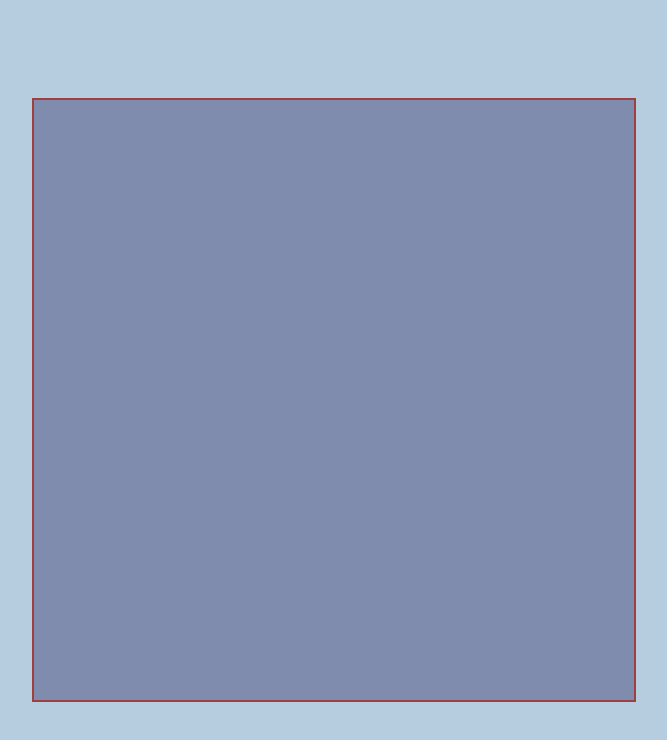
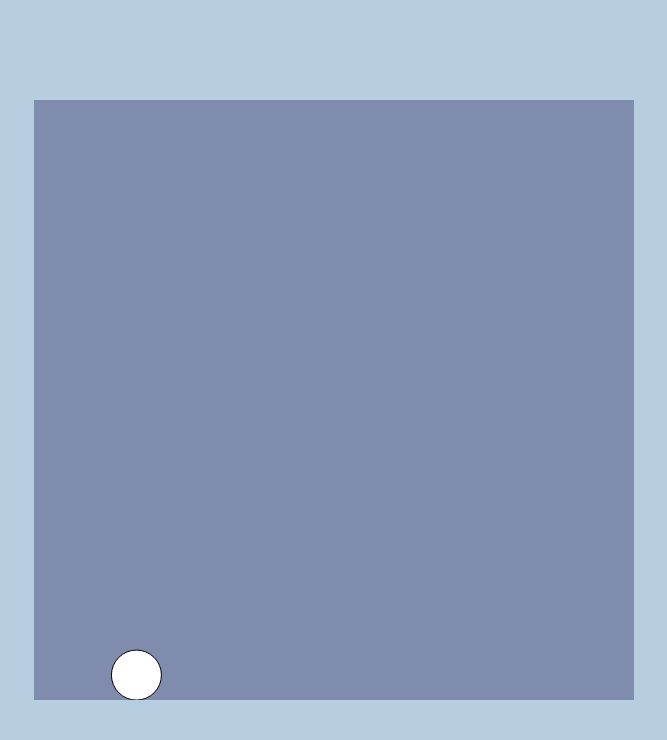
Before and after one commit to Arthur-nonaka/gravidade, a plain HTML site: page index.html in a window 1280 px wide. Shown: the whole page, without its empty margins (306-973 px from the left). Drawn offline with Linux system fonts and the light colour scheme.

Commit message:
friccao, paredes, chao, todos os lados

```diff
--- a/index.js
+++ b/index.js
@@ -1,11 +1,10 @@
 const container = document.getElementById("container");
 var circle;
-var gravity = 0.2;
-
+var gravity = 0.1;
+var friction = 0.03;
 
 function startGame() {
   myGameArea.start();
-    circle = new Circle(25, 200, 30);
   circle = new Circle(25, 100, 30);
 }
 
@@ -16,18 +15,19 @@ var myGameArea = {
     this.canvas.height = 600;
     this.context = this.canvas.getContext("2d");
     container.appendChild(this.canvas);
-        this.interval = setInterval(updateGameArea, 10);
+    this.interval = setInterval(updateGameArea, 7);
   },
   clear: function () {
     this.context.clearRect(0, 0, this.canvas.width, this.canvas.height);
-    }
-}
+  },
+};
 
 function Circle(radius, x, y) {
   this.radius = radius;
   this.x = x;
   this.y = y;
-    this.velocity = 0;
+  this.velocityY = 0;
+  this.velocityX = 30;
   this.update = function () {
     ctx = myGameArea.context;
     ctx.beginPath();
@@ -35,12 +35,31 @@ function Circle(radius, x, y) {
     ctx.fillStyle = "white";
     ctx.fill();
     ctx.stroke();
-        this.velocity += gravity;
-        this.y += circle.velocity;
+    if(this.x + this.radius >= myGameArea.canvas.width || this.x - this.radius <= 0) {
+        this.velocityX *= -1;
     }
+
+    if (this.y + this.radius >= myGameArea.canvas.height) {
+      this.velocityY /= 2;
+      this.velocityY *= -1;
+      this.y = myGameArea.canvas.height - this.radius;
+      if( this.velocityX > -0.1 && this.velocityX < 0.1){
+        this.velocityX = 0;
+      }
+      else if(this.velocityX > 0){
+        this.velocityX -= friction;
+      } else if(this.velocityX < 0) {
+        this.velocityX += friction;
+      }
+    } else {
+      this.velocityY += gravity;
+    }
+    this.y += this.velocityY;
+    this.x += this.velocityX;
+  };
 }
 
 function updateGameArea() {
   myGameArea.clear();
   circle.update();
-};
+}
--- a/style.css
+++ b/style.css
@@ -4,7 +4,6 @@ body {
 }
 canvas {
     background-color: rgb(128, 140, 173);
-    border: 2px solid rgb(160, 63, 63);
 }
 
 .container {
```
Lines whose indentation alone changed are shown as unchanged.
